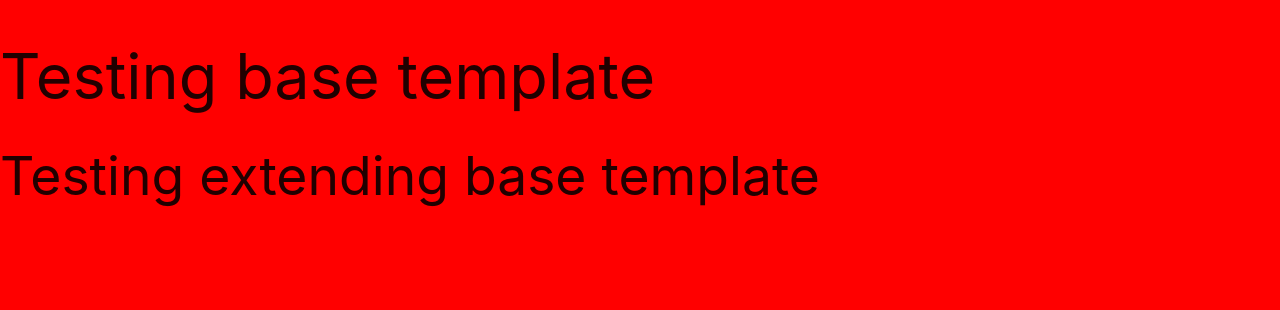
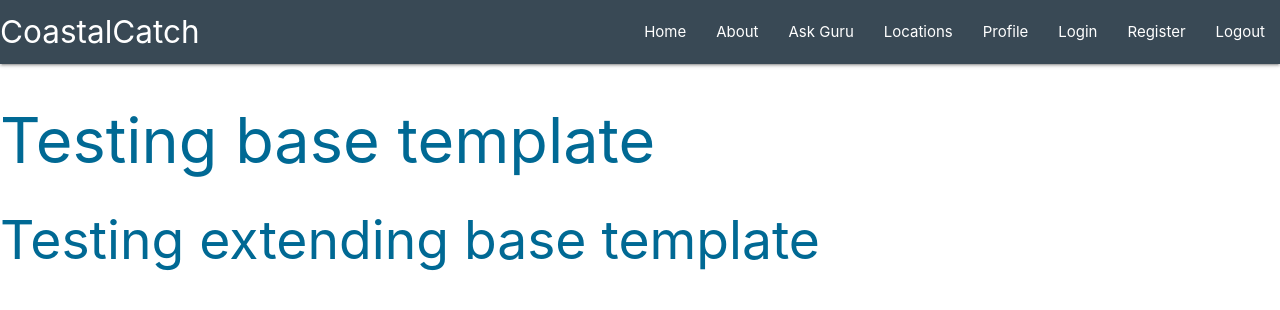
Before and after one commit to jjpickering10/CI-MS3-CoastalCatchIOW, a Flask app: page / in a window 1280 px wide. Shown: the top 310 px of the page. Run offline with Flask 2, Linux system fonts and the light colour scheme; data that the repository does not hold is empty; some libraries are stand-ins or nearby versions.

Commit message:
Add materiize navbar and custom css variables

```diff
--- a/static/css/style.css
+++ b/static/css/style.css
@@ -1,3 +1,22 @@
+:root {
+    --primary-blue: #006994;
+    --secondary-blue: #394955;
+    --tertiary-blue: #9CADBC;
+    --primary-brown: #7F5B30;
+    --secondary-brown: #B68D5F;
+}
+
+* {
+    margin: 0;
+    padding: 0;
+}
+
 body {
-    background: red;
+    color: var(--primary-blue);
 }
+
+/* Nav */
+
+.navigation-main {
+    background: var(--secondary-blue);
+}
--- a/static/js/script.js
+++ b/static/js/script.js
@@ -1 +1,6 @@
-console.log("hello");
+M.AutoInit();
+
+document.addEventListener('DOMContentLoaded', function() {
+    var elems = document.querySelectorAll('.sidenav');
+    var instances = M.Sidenav.init(elems, options);
+  });
--- a/templates/base.html
+++ b/templates/base.html
@@ -5,12 +5,43 @@
     <meta http-equiv="X-UA-Compatible" content="IE=edge">
     <meta name="viewport" content="width=device-width, initial-scale=1.0">
     <link rel="stylesheet" href="https://cdnjs.cloudflare.com/ajax/libs/materialize/1.0.0/css/materialize.min.css" type="text/css">
+    <link rel="stylesheet" href="https://cdnjs.cloudflare.com/ajax/libs/font-awesome/5.15.3/css/all.min.css" integrity="sha512-iBBXm8fW90+nuLcSKlbmrPcLa0OT92xO1BIsZ+ywDWZCvqsWgccV3gFoRBv0z+8dLJgyAHIhR35VZc2oM/gI1w==" crossorigin="anonymous" referrerpolicy="no-referrer" />
     <link rel="stylesheet" href="{{  url_for('static', filename='css/style.css') }}" type="text/css">
     {% block styles %}
     {% endblock %}
     <title>CoastalCatch</title>
 </head>
 <body>
+    <!-- Main Navbar -->
+    <header>
+    <nav>
+        <div class="nav-wrapper navigation-main">
+          <a href="#!" class="brand-logo">CoastalCatch</a>
+          <a href="#" data-target="mobile-demo" class="sidenav-trigger"><i class="fas fa-bars"></i></a>
+          <ul class="right hide-on-med-and-down">
+            <li><a href="">Home</a></li>
+            <li><a href="">About</a></li>
+            <li><a href="">Ask Guru</a></li>
+            <li><a href="">Locations</a></li>
+            <li><a href="">Profile</a></li>
+            <li><a href="">Login</a></li>
+            <li><a href="">Register</a></li>
+            <li><a href="">Logout</a></li>
+          </ul>
+        </div>
+      </nav>
+    <!-- Mobile Navbar -->
+      <ul class="sidenav" id="mobile-demo">
+        <li><a href="">Home</a></li>
+        <li><a href="">About</a></li>
+        <li><a href="">Ask Guru</a></li>
+        <li><a href="">Locations</a></li>
+        <li><a href="">Profile</a></li>
+        <li><a href="">Login</a></li>
+        <li><a href="">Register</a></li>
+        <li><a href="">Logout</a></li>
+      </ul>
+    </header>
     <h1>Testing base template</h1>
     {% block content %}
     {% endblock %}
```
